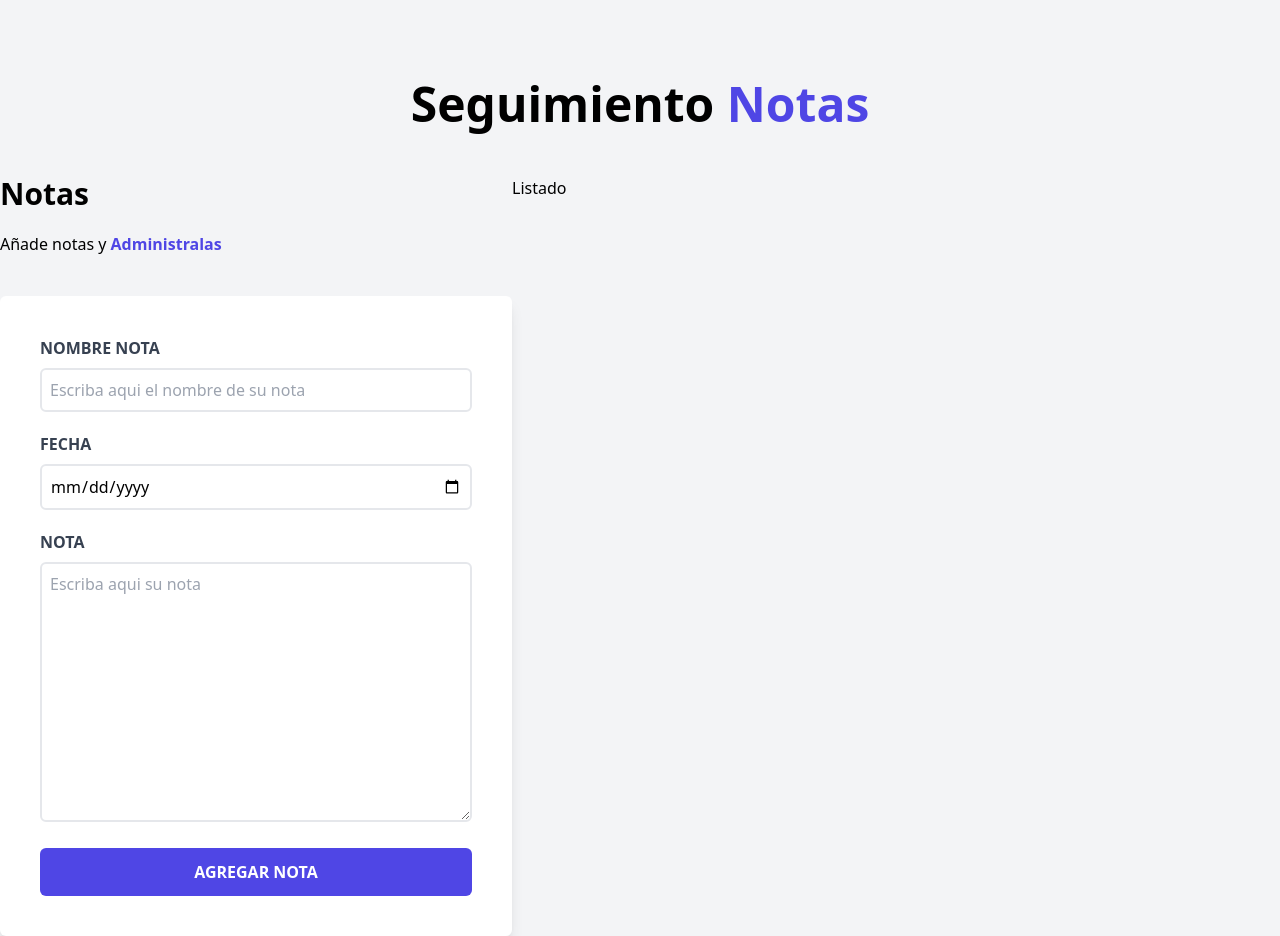
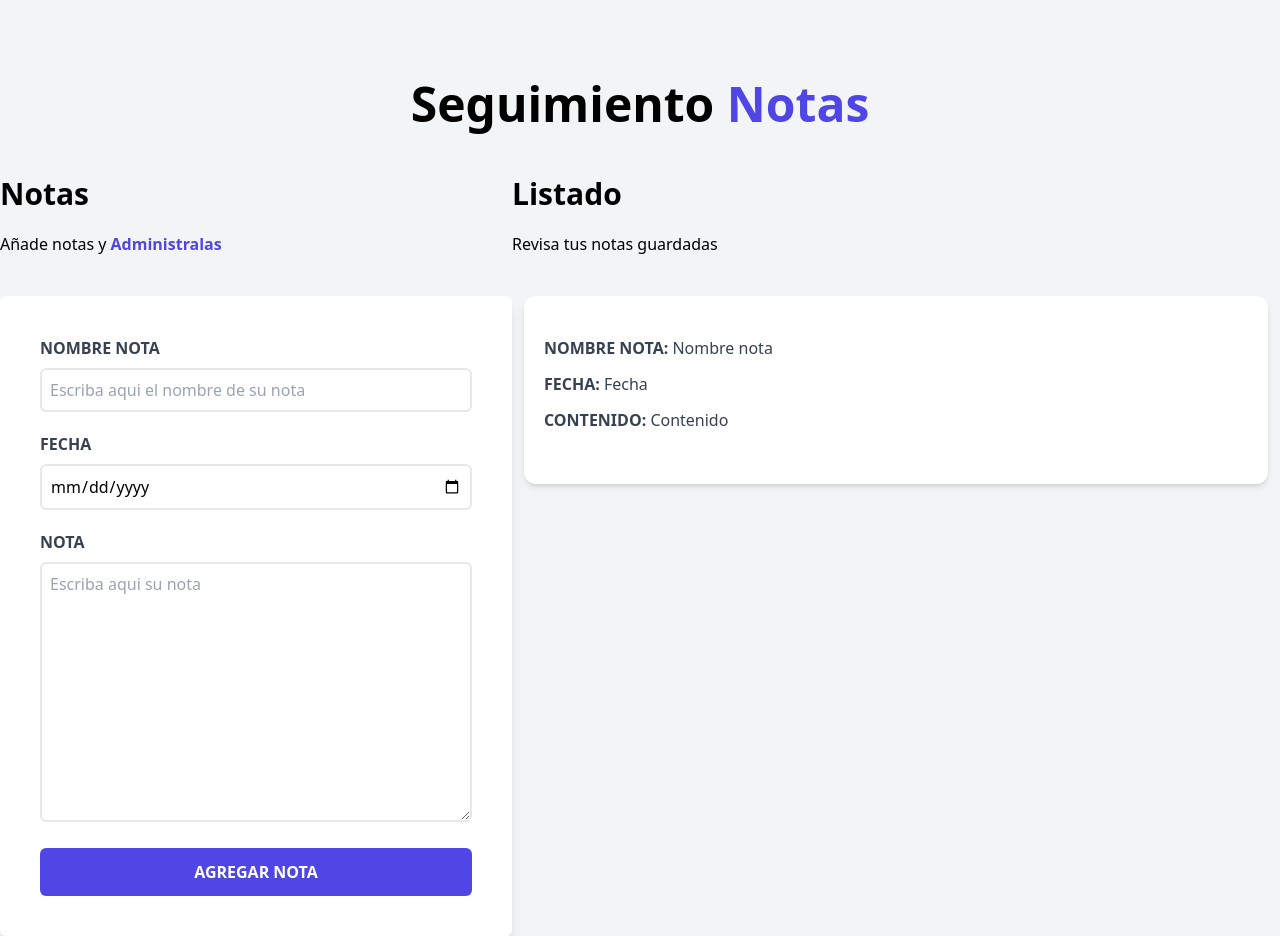
Before and after one commit to Nepu-dev/vite-react_notes, a React (Vite) app in the folder notes-react/: page / in a window 1280 px wide. Built offline with nearby package versions, Linux system fonts and the light colour scheme.

Commit message:
note-design

```diff
--- a/notes-react/src/components/Listado.jsx
+++ b/notes-react/src/components/Listado.jsx
@@ -1,9 +1,10 @@
-import React from 'react'
-
+import Nota from "./Nota"
 const Listado = () => {
   return (
     <div className="w-1/2 lg:w-3/5">
-        <h2>Listado</h2>
+        <h2 className="font-black text-3xl mb-5 bg-center">Listado</h2>
+        <p className="mb-10">Revisa tus notas guardadas</p>
+        <Nota></Nota>
     </div>
   )
 }
--- /dev/null
+++ b/notes-react/src/components/Nota.jsx
@@ -0,0 +1,21 @@
+const Nota = () => {
+  return (
+    <div>
+      <div className="m-3 bg-white shadow-md px-5 py-10 rounded-xl">
+        <h3 className=" font-bold mb-3 text-gray-700 uppercase">
+          Nombre nota: {""}{" "}
+          <span className="font-normal normal-case">Nombre nota</span>
+        </h3>
+        <h4 className=" font-bold mb-3 text-gray-700 uppercase">
+          Fecha: {""} <span className="font-normal normal-case">Fecha</span>
+        </h4>
+        <p className=" font-bold mb-3 text-gray-700 uppercase">
+          Contenido: {""}{" "}
+          <span className="font-normal normal-case">Contenido</span>
+        </p>
+      </div>
+    </div>
+  );
+};
+
+export default Nota;
```
